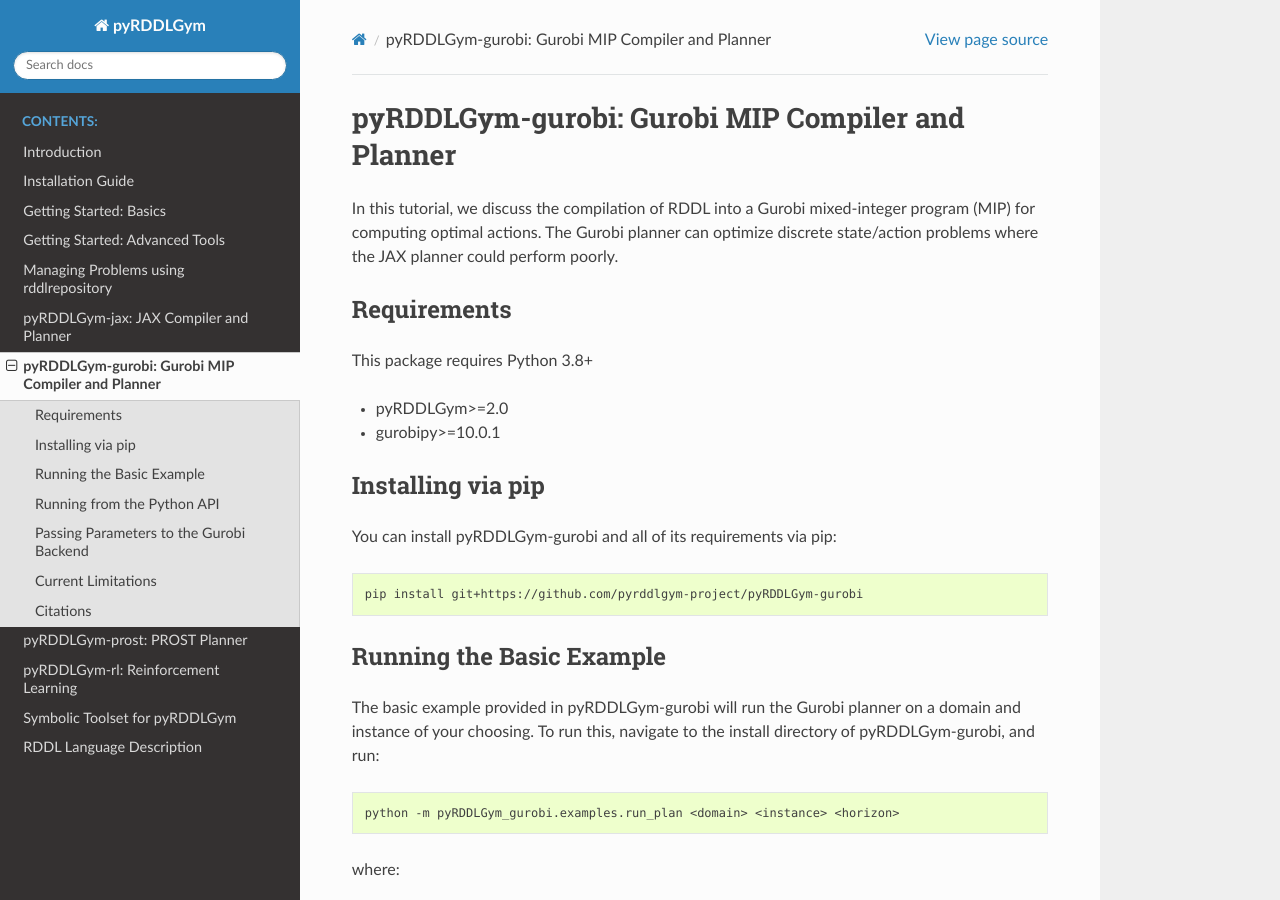
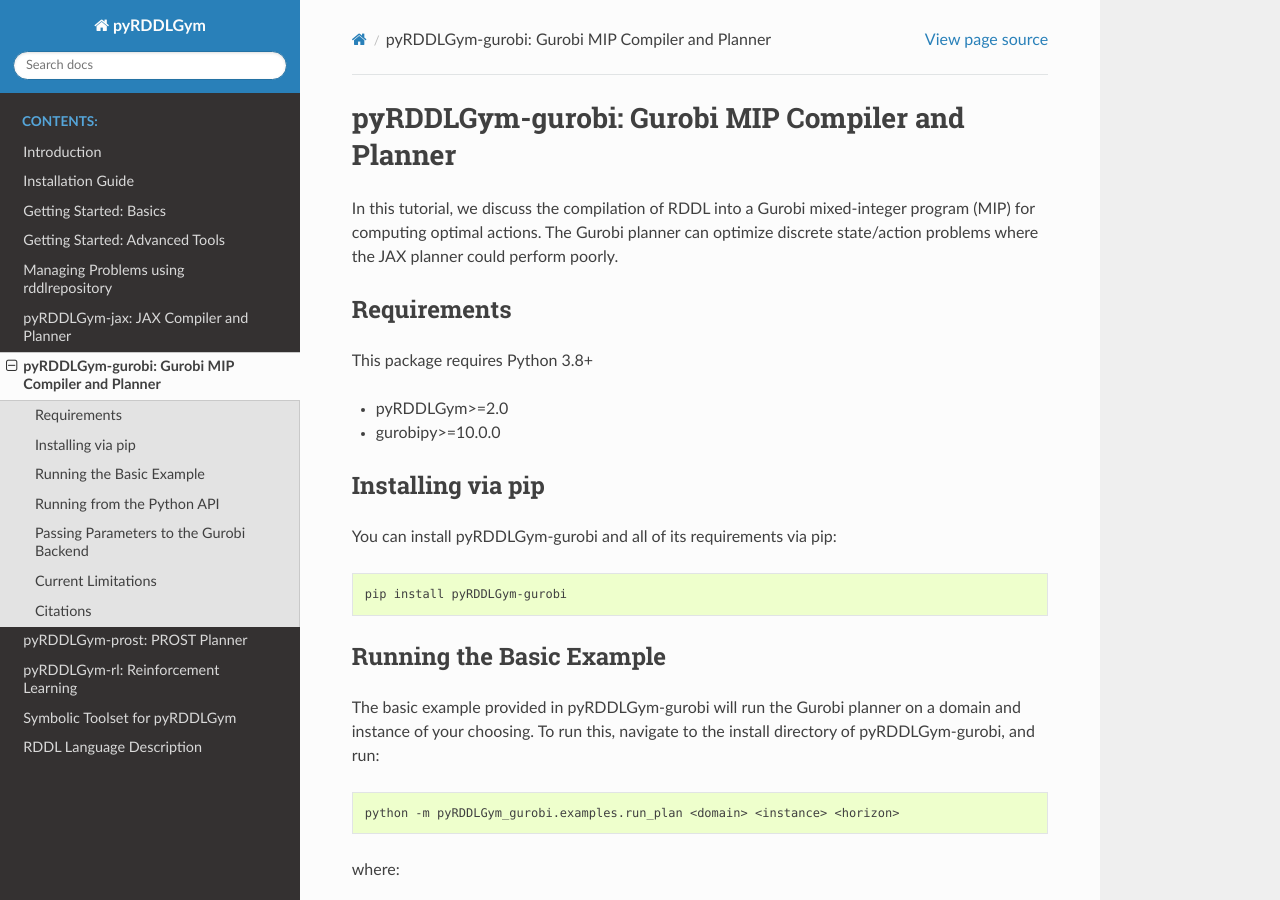
Before and after one commit to pyrddlgym-project/pyRDDLGym, a Sphinx documentation site: the page built from docs/gurobi.rst, in a window 1280 px wide and 900 px high. Built offline with Sphinx 7.4.7 and the Read the Docs theme 3.1.0, drawn with Linux system fonts in a browser that asks for light colours.

Commit message:
Update gurobi.rst

```diff
--- a/docs/gurobi.rst
+++ b/docs/gurobi.rst
@@ -12,7 +12,7 @@ Requirements
 This package requires Python 3.8+
 
 * pyRDDLGym>=2.0
-* gurobipy>=10.0.1
+* gurobipy>=10.0.0
 
 
 Installing via pip
@@ -22,7 +22,7 @@ You can install pyRDDLGym-gurobi and all of its requirements via pip:
 
 .. code-block:: shell
 
-    pip install git+https://github.com/pyrddlgym-project/pyRDDLGym-gurobi
+    pip install pyRDDLGym-gurobi
 
 
 Running the Basic Example
```
